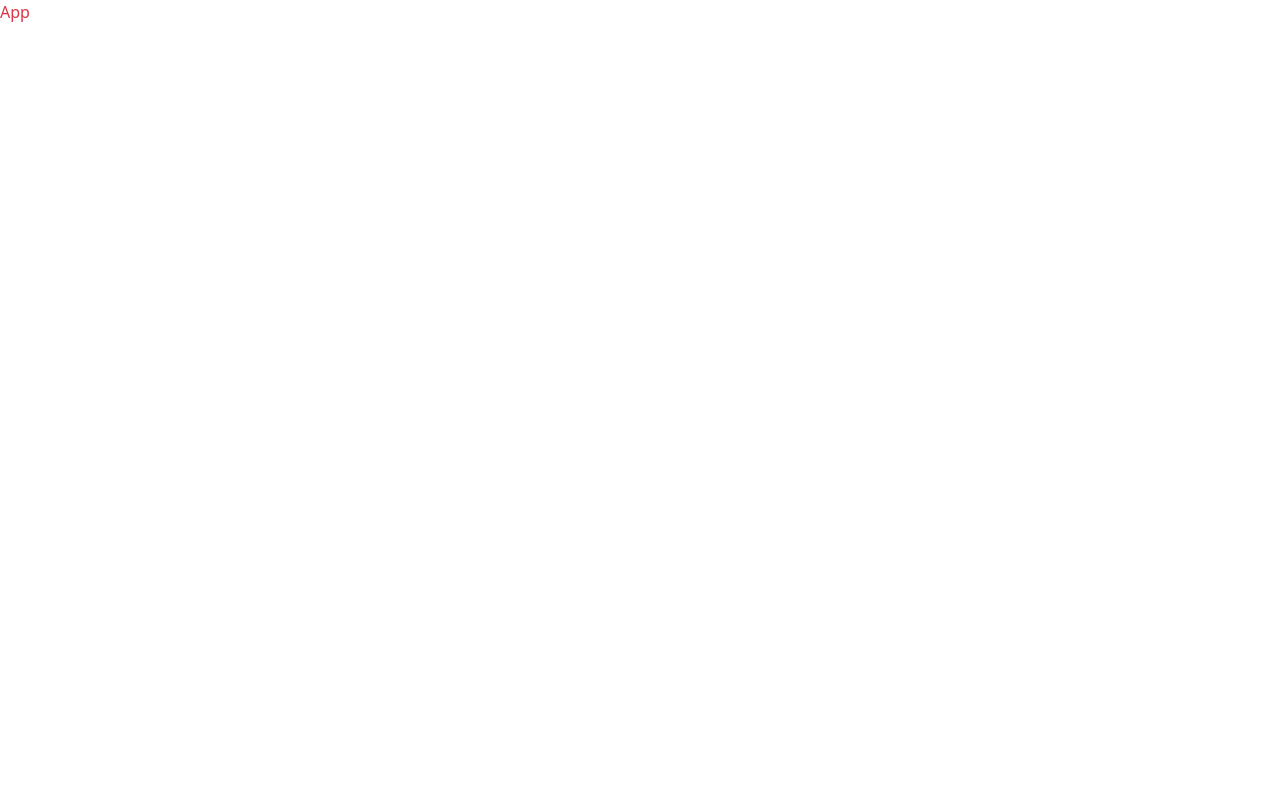
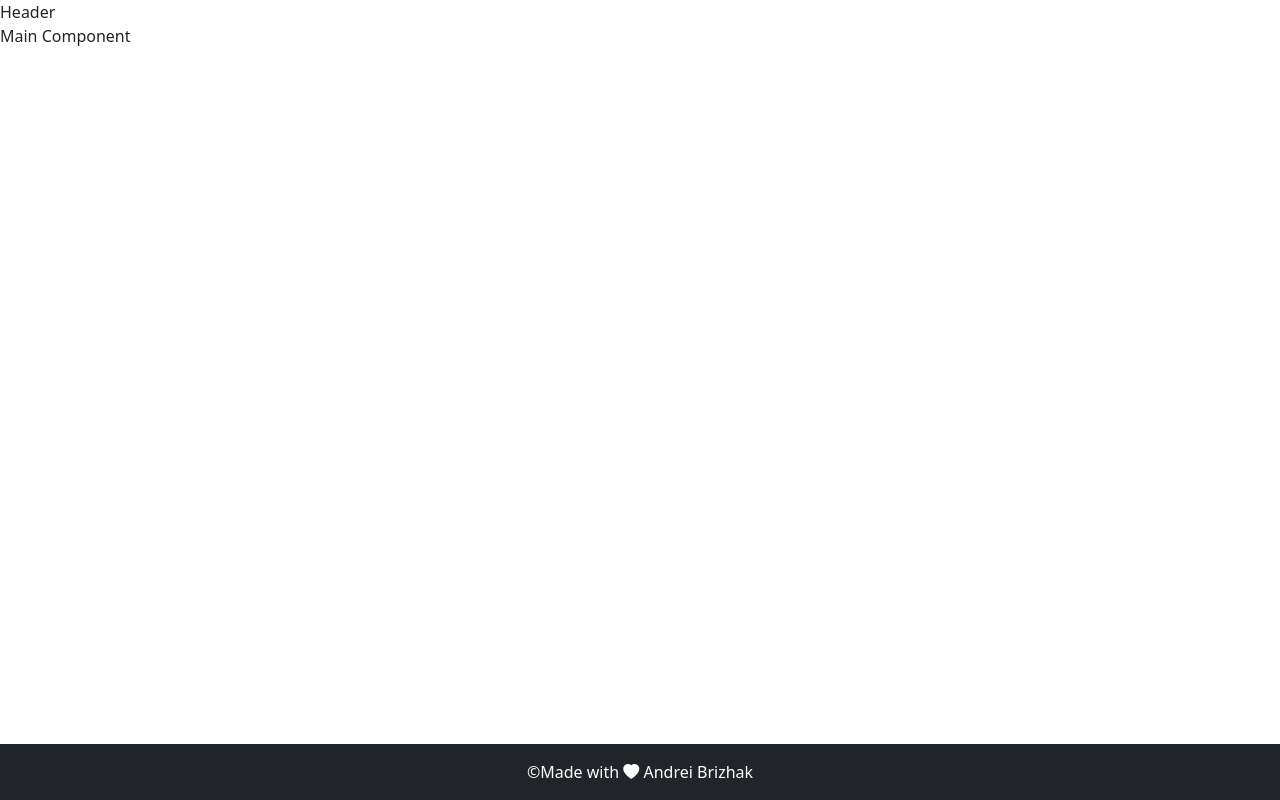
Before and after one commit to AndyBrizhak/royalerest, a React (Create React App) app: page / in a window 1280 px wide. Built offline with nearby package versions, Linux system fonts and the light colour scheme.

Commit message:
change directory and and create components Header and Footer

```diff
--- /dev/null
+++ b/src/Components/Layout/Footer.tsx
@@ -0,0 +1,11 @@
+import React from 'react'
+
+function Footer() {
+  return (
+    <div className="footer fixed-bottom text-center p-3 bg-dark text-white">
+      &copy;Made with <i className="bi bi-heart-fill"></i> Andrei Brizhak
+    </div>
+  );
+}
+
+export default Footer
--- /dev/null
+++ b/src/Components/Layout/Header.tsx
@@ -0,0 +1,9 @@
+import React from 'react'
+
+function Header() {
+  return (
+    <div>Header</div>
+  )
+}
+
+export default Header
--- /dev/null
+++ b/src/Components/Layout/index.ts
@@ -0,0 +1,4 @@
+import Header from "./Header";
+import Footer from "./Footer";
+
+export { Header, Footer };
--- a/src/Container/App.tsx
+++ b/src/Container/App.tsx
@@ -1,11 +1,16 @@
 import React from 'react';
+import { Footer, Header } from "../Components/Layout";
 import "bootstrap/dist/css/bootstrap.css";
 import  "bootstrap/dist/js/bootstrap.js";
 import  "bootstrap-icons/font/bootstrap-icons.css";
 
 function App() {
   return (
-    <div className="text-danger">App</div>
+    <div>
+      <Header />
+      Main Component
+      <Footer />
+    </div>
   );
 }
 
```
